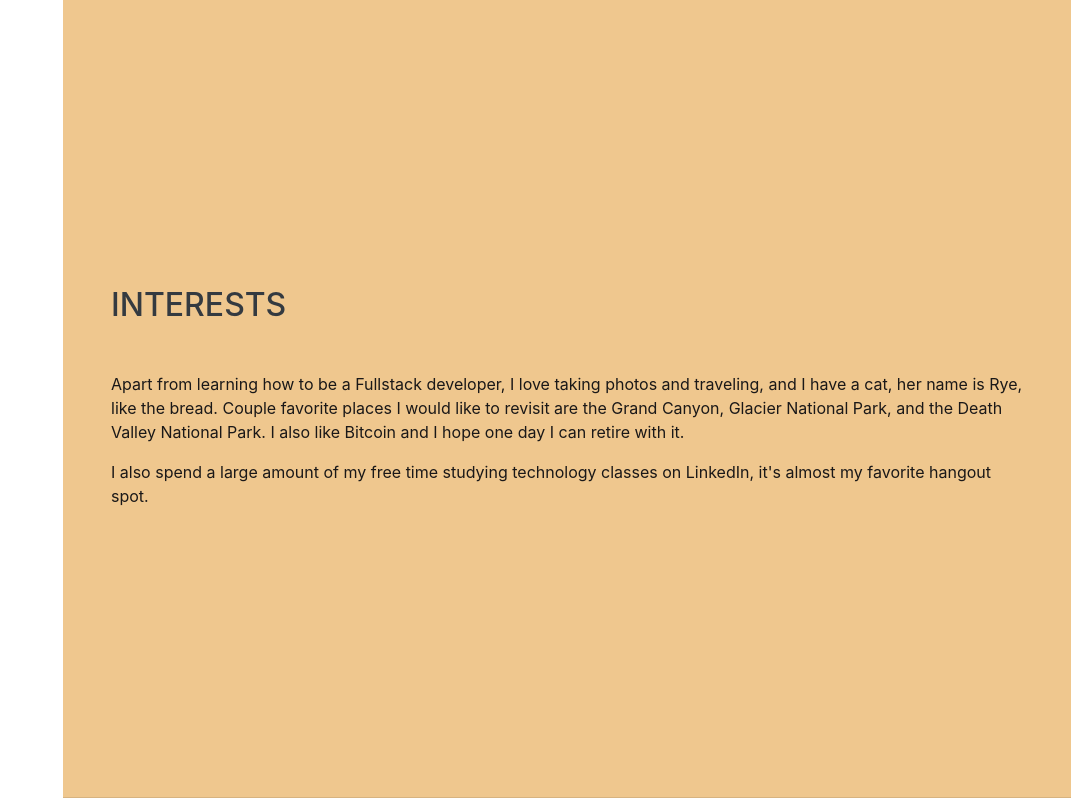
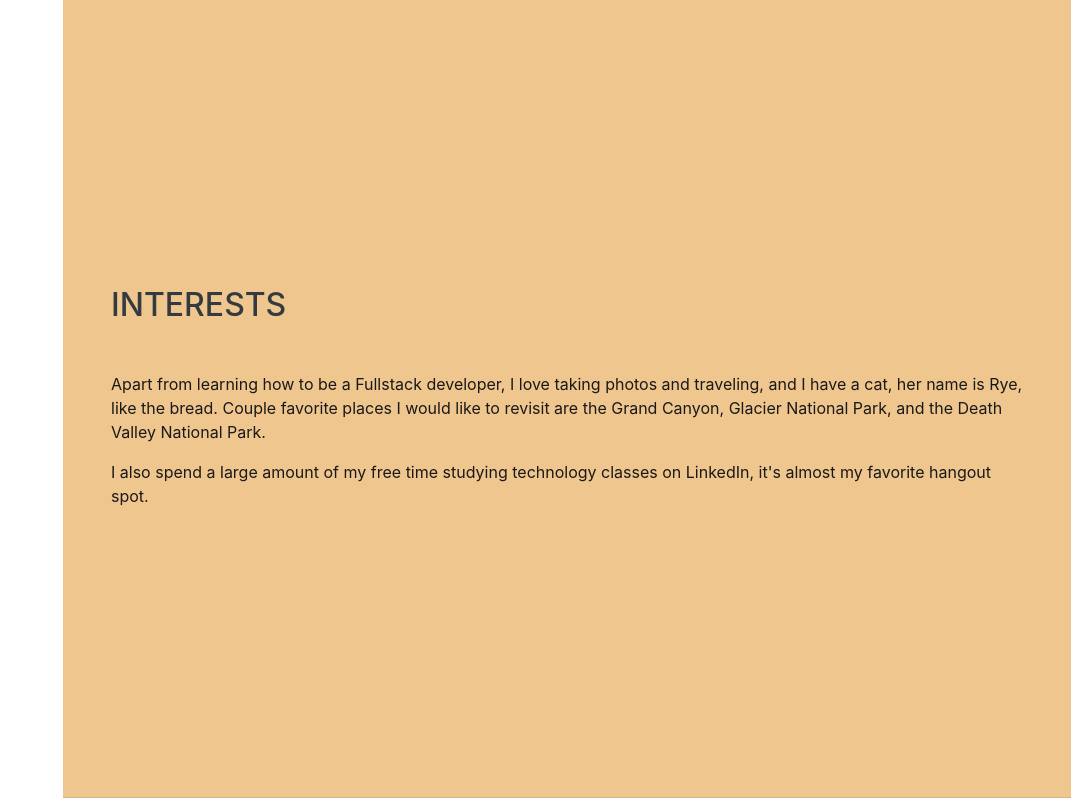
Before and after one commit to HuDaMan0621/porfolio-0520, a website with bundled scripts: page index.html in a window 1280 px wide. Shown: the part 4878-5676 px from the top of the page, without its empty margins (209-1280 px from the left). Built offline with nearby package versions, Linux system fonts and the light colour scheme; files whose address does not match are found by name; a web font is replaced by a local one.

Commit message:
added updated resume

```diff
--- a/index.html
+++ b/index.html
@@ -106,7 +106,7 @@
           <a href="https://github.com/HuDaMan0621">
             <i class="fab fa-github"></i>
           </a>
-          <a href="./img/YingHuResume062020.pdf">
+          <a href="./img/YingXHu06042020v1.pdf">
             <i class="far fa-file" style="font-size: 0.8rem;"><br>Resume</i>
           </a>
           <a href="./img/qr.png">
@@ -422,14 +422,10 @@
       <div class="w-100">
         <h2 class="mb-5">Interests</h2>
         <p>Apart from learning how to be a Fullstack developer, I love taking photos and traveling, and I have a
-          cat,
-          her name is Rye, like the bread. Couple favorite places I would like to revisit are the Grand Canyon,
-          Glacier
-          National Park, and the Death Valley National Park. I also
-          like Bitcoin and I hope one day I can retire with it.</p>
+          cat, her name is Rye, like the bread. Couple favorite places I would like to revisit are the Grand Canyon,
+          Glacier National Park, and the Death Valley National Park.</p>
         <p class="mb-0">I also spend a large amount of my free time studying technology classes on LinkedIn, it's
-          almost
-          my favorite hangout spot.</p>
+          almost my favorite hangout spot.</p>
       </div>
     </section>
 
```
Also changed, not shown: 1 other file.
